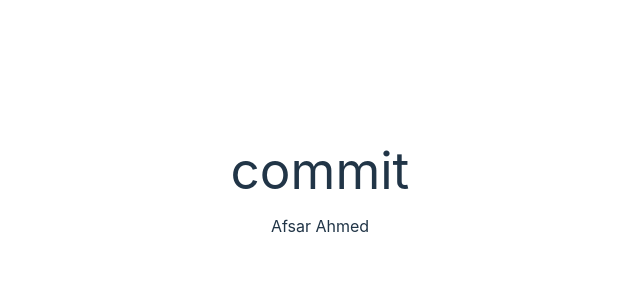
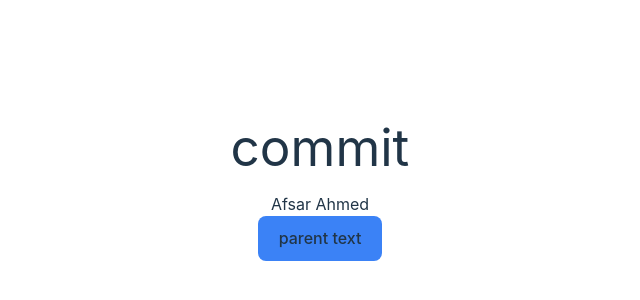
Before and after one commit to afsarzan/ReactSafe, a React (Vite) app: page / in a window 1280 px wide. Shown: the part 210-510 px from the top of the page, without its empty margins (320-960 px from the left). Built offline with nearby package versions, Linux system fonts and the light colour scheme.

Commit message:
lame Commit , including button component

```diff
--- a/src/App.tsx
+++ b/src/App.tsx
@@ -1,4 +1,5 @@
 import './App.css'
+import Button from './components/Button'
 
 function App() {
 
@@ -8,6 +9,7 @@ function App() {
         commit
      </h1>
      <p>Afsar Ahmed</p>
+     <Button text='parent text'/>
     </>
   )
 }
--- /dev/null
+++ b/src/components/Button.tsx
@@ -0,0 +1,8 @@
+
+const Button = ({text = "default text"}) => {
+  return (
+    <button className="bg-blue-500">{text} </button>
+  )
+}
+
+export default Button
```
